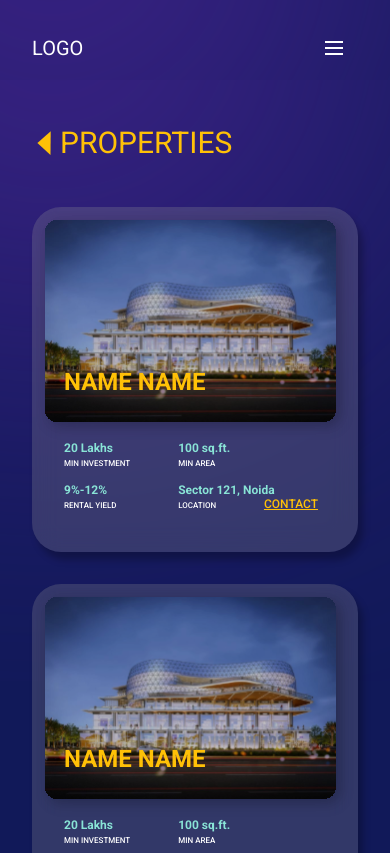
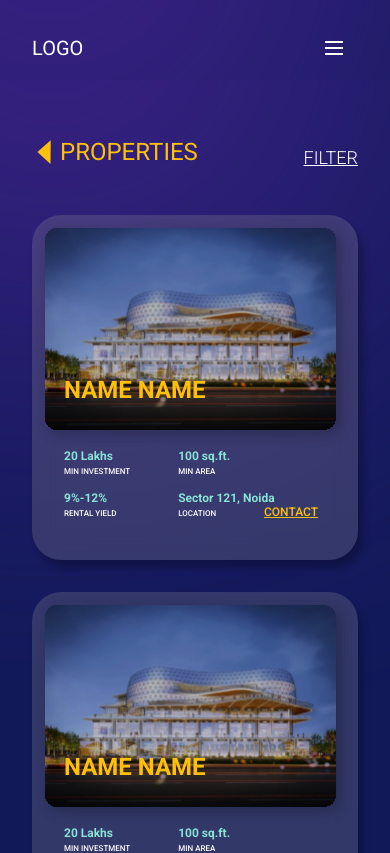
Before and after one commit to ayomidedaniel1/dhandolat, a React (Vite) app: page /properties in a window 390 px wide. Shown: the top 853 px of the page. Built offline with nearby package versions, Linux system fonts and the light colour scheme.

Commit message:
feat: designed properties page

```diff
--- a/src/pages/Properties.jsx
+++ b/src/pages/Properties.jsx
@@ -7,11 +7,17 @@ const Properties = () => {
   return (
     <div className="section__padding mask-hero">
       <div className='xl:container xl:mx-auto pb-10 md:pb-16 mb-8 lg:mb-12'>
-        <div className="flex flex-row justify-start items-center -mt-10 gap-1 lg:gap-5">
-          <img src={icon} alt="img" className='w-6 lg:w-[33.71px] h-6 lg:h-[33.71px]' />
-          <h1 className="font-roboto text-center font-normal text-3xl lg:text-[40px] leading-[46.88px] text-[#FFC107] uppercase my-4 md:my-8">
-            PROPERTIES
-          </h1>
+        <div className="flex flex-row justify-between items-baseline">
+          <div className="flex flex-row justify-start items-center -mt-10 gap-1 lg:gap-5">
+            <img src={icon} alt="img" className='w-6 lg:w-[33.71px] h-6 lg:h-[33.71px]' />
+            <h1 className="font-roboto text-center font-normal text-2xl lg:text-[40px] leading-[46.88px] text-[#FFC107] uppercase my-4 md:my-8">
+              PROPERTIES
+            </h1>
+          </div>
+
+          <button className="font-roboto text-lg lg:text-2xl font-light text-white underline uppercase">
+            filter
+          </button>
         </div>
 
         <div className="flex flex-col md:grid md:grid-cols-2 lg:grid-cols-3 gap-x-8 gap-y-8 lg:gap-y-14 justify-between items-center mt-6 lg:mt-8 relative">
```
